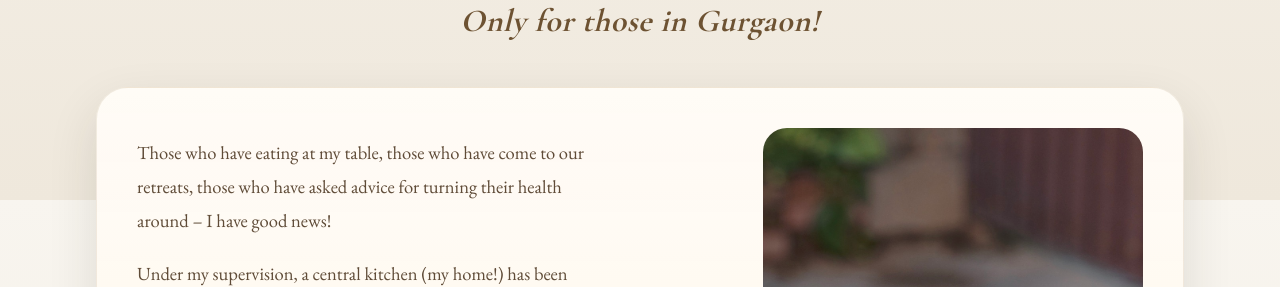
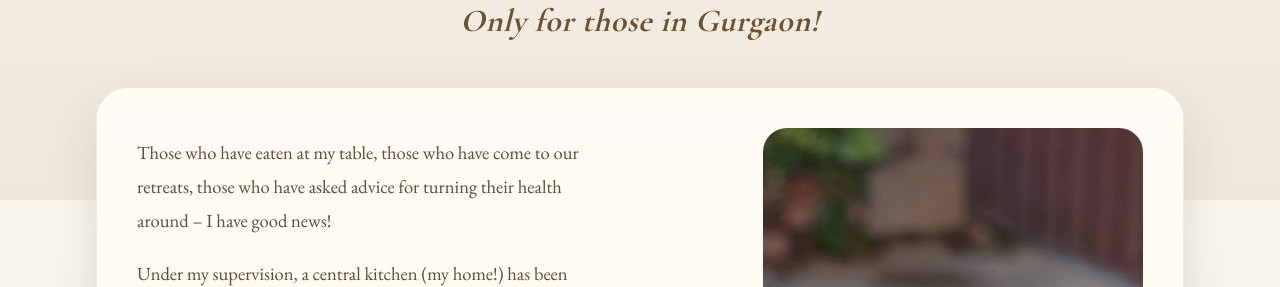
Before and after one commit to abhavk/the-yoga-cookbook, a Next.js app: page / in a window 1280 px wide. Shown: the part 4600-4887 px from the top of the page. Built offline with nearby package versions, Linux system fonts and the light colour scheme.

Commit message:
Fix typo in food log announcement copy

```diff
--- a/src/components/FoodLog.tsx
+++ b/src/components/FoodLog.tsx
@@ -105,7 +105,7 @@ export default function FoodLog() {
                 <div className="px-6 py-8 sm:px-8 sm:py-10 lg:px-10 lg:py-12 lg:order-1">
                   <div className="space-y-5 font-[family-name:var(--font-body)] text-[1.08rem] leading-[1.82] text-[#5f4b37] sm:text-[1.13rem] lg:text-[1.16rem]">
                     <p>
-                      Those who have eating at my table, those who have come to our retreats, those who have asked advice for turning their health around &ndash; I have good news!
+                      Those who have eaten at my table, those who have come to our retreats, those who have asked advice for turning their health around &ndash; I have good news!
                     </p>
 
                     <p>
```
